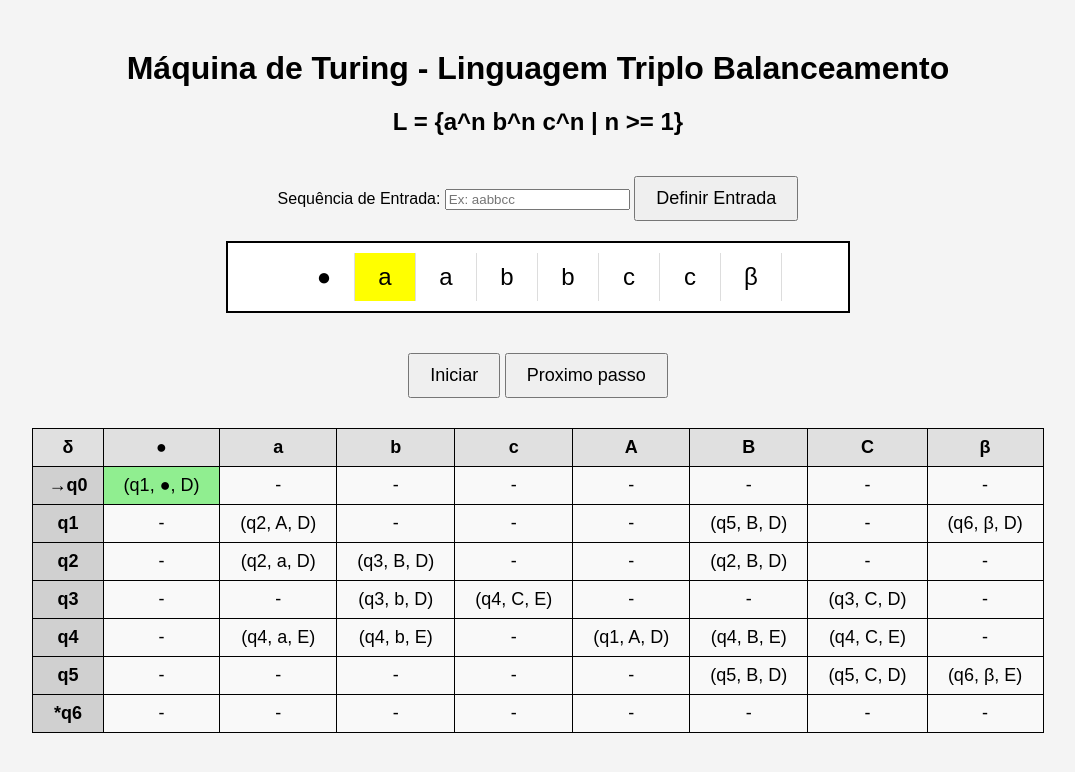
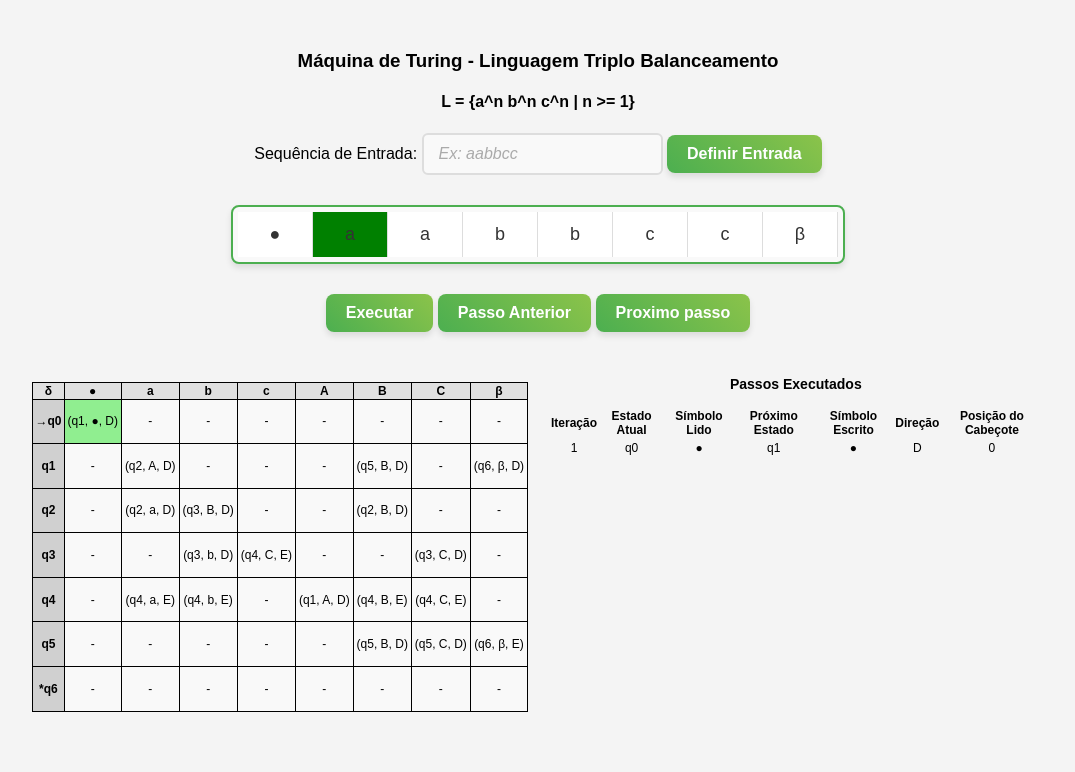
Before and after one commit to Edumokfa/maquinaDeTuring, a plain HTML site: page index.html in a window 1280 px wide. Both pictures are taken after a click on the button "Proximo passo". Shown: the whole page, without its empty margins (102-1177 px from the left). Drawn offline with Linux system fonts and the light colour scheme.

Commit message:
Ajustes finais

```diff
--- a/index.html
+++ b/index.html
@@ -8,8 +8,8 @@
 </head>
 <body>
     <div class="container">
-        <h1>Máquina de Turing - Linguagem Triplo Balanceamento</h1>
-        <h2>L = {a^n b^n c^n | n >= 1}</h2>
+        <h3>Máquina de Turing - Linguagem Triplo Balanceamento</h3>
+        <h4>L = {a^n b^n c^n | n >= 1}</h4>
 
         <label for="input-sequence">Sequência de Entrada:</label>
         <input type="text" id="input-sequence" placeholder="Ex: aabbcc">
@@ -18,10 +18,12 @@
         <div id="tape-container">
             <div id="tape"></div>
         </div>
-        <button onclick="startTuringMachine()">Iniciar</button>
+        <button onclick="startTuringMachine()">Executar</button>
+        <button onclick="prevStep()">Passo Anterior</button>
         <button onclick="step()">Proximo passo</button>
         <div id="result"></div>
 
+        <div style="display: flex;">
             <table id="transition-table">
                 <thead>
                     <tr>
@@ -116,6 +118,25 @@
                     </tr>
                 </tbody>
             </table>
+
+            <div id="steps-container">
+                <h3>Passos Executados</h3>
+                <table id="steps-table">
+                    <thead>
+                        <tr>
+                            <th>Iteração</th>
+                            <th>Estado Atual</th>
+                            <th>Símbolo Lido</th>
+                            <th>Próximo Estado</th>
+                            <th>Símbolo Escrito</th>
+                            <th>Direção</th>
+                            <th>Posição do Cabeçote</th>
+                        </tr>
+                    </thead>
+                    <tbody></tbody>
+                </table>
+            </div>
+        </div>
     </div>
 
 
--- a/script.js
+++ b/script.js
@@ -3,77 +3,71 @@ let head = 0;
 let state = 'q0';
 let acceptingState = 'q6';
 let countIteractions = 0;
+let history = [];
 
 function setInputTape() {
     const input = document.getElementById('input-sequence').value;
     countIteractions = 0;
+    history = [];
     if (input) {
         tape = ['●', ...input.split(''), 'β'];
         head = 0;
         state = 'q0';
         renderTape();
         document.getElementById('result').textContent = '';
+        clearStepsTable();
     } else {
         alert('Por favor, insira uma sequência de entrada.');
     }
 }
+
 const transitions = {
-    'q0': {
-        '●': ['q1', '●', 'D'],
-    },
-    'q1': {
-        'a': ['q2', 'A', 'D'],
-        'B': ['q5', 'B', 'D'],
-        'β': ['q6', 'β', 'D'],
-    },
-    'q2': {
-        'a': ['q2', 'a', 'D'],
-        'b': ['q3', 'B', 'D'],
-        'B': ['q2', 'B', 'D'],
-    },
-    'q3': {
-        'b': ['q3', 'b', 'D'],
-        'c': ['q4', 'C', 'E'],
-        'C': ['q3', 'C', 'D'],
-    },
-    'q4': {
-        'a': ['q4', 'a', 'E'],
-        'b': ['q4', 'b', 'E'],
-        'A': ['q1', 'A', 'D'],
-        'B': ['q4', 'B', 'E'],
-        'C': ['q4', 'C', 'E'],
-    },
-    'q5': {
-        'B': ['q5', 'B', 'D'],
-        'C': ['q5', 'C', 'D'],
-        'β': ['q6', 'β', 'D'],
-    },
+    'q0': { '●': ['q1', '●', 'D'] },
+    'q1': { 'a': ['q2', 'A', 'D'], 'B': ['q5', 'B', 'D'], 'β': ['q6', 'β', 'D'] },
+    'q2': { 'a': ['q2', 'a', 'D'], 'b': ['q3', 'B', 'D'], 'B': ['q2', 'B', 'D'] },
+    'q3': { 'b': ['q3', 'b', 'D'], 'c': ['q4', 'C', 'E'], 'C': ['q3', 'C', 'D'] },
+    'q4': { 'a': ['q4', 'a', 'E'], 'b': ['q4', 'b', 'E'], 'A': ['q1', 'A', 'D'], 'B': ['q4', 'B', 'E'], 'C': ['q4', 'C', 'E'] },
+    'q5': { 'B': ['q5', 'B', 'D'], 'C': ['q5', 'C', 'D'], 'β': ['q6', 'β', 'D'] },
 };
 
 function clearTableHighlight() {
     const tableCells = document.querySelectorAll('#transition-table td');
-    tableCells.forEach(cell => {
-        cell.classList.remove('highlight');
-    });
+    tableCells.forEach(cell => cell.classList.remove('highlight'));
 }
 
 function highlightTransition(state, symbol) {
     const rows = document.querySelectorAll('#transition-table tbody tr');
-
     rows.forEach(row => {
         const stateCell = row.querySelector('td:first-child');
         if (stateCell && stateCell.textContent.includes(state)) {
             const columns = row.querySelectorAll('td');
             const symbolIndex = { '●': 1, 'a': 2, 'b': 3, 'c': 4, 'A': 5, 'B': 6, 'C': 7, 'β': 8 };
-
             if (symbolIndex[symbol] != null) {
                 const cellToHighlight = columns[symbolIndex[symbol]];
-                if (cellToHighlight) {
-                    cellToHighlight.classList.add('highlight');
-                }
+                if (cellToHighlight) cellToHighlight.classList.add('highlight');
             }
         }
     });
+}
+
+function logStep(iteration, currentState, readSymbol, nextState, writeSymbol, direction, headPosition) {
+    const tableBody = document.querySelector('#steps-table tbody');
+    const row = document.createElement('tr');
+    row.innerHTML = `
+        <td>${iteration}</td>
+        <td>${currentState}</td>
+        <td>${readSymbol}</td>
+        <td>${nextState}</td>
+        <td>${writeSymbol}</td>
+        <td>${direction}</td>
+        <td>${headPosition}</td>
+    `;
+    tableBody.appendChild(row);
+}
+
+function clearStepsTable() {
+    const tableBody = document.querySelector('#steps-table tbody');
+    tableBody.innerHTML = '';
 }
 
 function step() {
@@ -84,10 +78,20 @@ function step() {
 
     if (!nextState) {
         let errorIn = countIteractions + 1;
-        document.getElementById('result').textContent = 'Erro em '+ errorIn +' iterações!';
+        document.getElementById('result').textContent = 'Erro em ' + errorIn + ' iterações!';
         return false;
     }
+
+    history.push({
+        tape: [...tape],
+        state,
+        head,
+        countIteractions,
+        symbol
+    });
+
     countIteractions++;
+    logStep(countIteractions, state, symbol, nextState, writeSymbol, direction, head);
 
     highlightTransition(state, symbol);
 
@@ -100,7 +104,35 @@ function step() {
     if (state === acceptingState) {
         document.getElementById('result').textContent = 'Aceito em ' + countIteractions + ' iterações!';
     }
+    return true;
 }
+
+function prevStep() {
+    if (history.length === 0) {
+        alert("Não há passos anteriores.");
+        return;
+    }
+    clearTableHighlight();
+
+    const lastStep = history.pop();
+    tape = lastStep.tape;
+    state = lastStep.state;
+    head = lastStep.head;
+    countIteractions = lastStep.countIteractions;
+    console.log(history)
+    if (history.length > 0) {
+        backStep = history[history.length - 1];
+        highlightTransition(backStep.state, backStep.symbol);
+    }
+
+
+    const tableBody = document.querySelector('#steps-table tbody');
+    tableBody.removeChild(tableBody.lastChild);
+
+    renderTape();
+    document.getElementById('result').textContent = '';
+}
+
 
 function startTuringMachine() {
     document.getElementById('result').textContent = '';
@@ -109,7 +141,8 @@ function startTuringMachine() {
             clearInterval(interval);
         } else {
             if (!step()){
-                return;
+                console.log('parou')
+                clearInterval(interval);
             }
         }
     }, 1000);
@@ -121,9 +154,7 @@ function renderTape() {
     tape.forEach((symbol, index) => {
         const cell = document.createElement('div');
         cell.textContent = symbol;
-        if (index === head) {
-            cell.style.backgroundColor = 'yellow';
-        }
+        if (index === head) cell.style.backgroundColor = 'green';
         tapeContainer.appendChild(cell);
     });
 }
--- a/style.css
+++ b/style.css
@@ -13,29 +13,80 @@ body {
     margin: 20px auto;
     width: 100%;
     overflow-x: auto;
+    padding: 10px 0;
 }
 
 #tape {
     display: inline-block;
-    padding: 10px;
-    background-color: #fff;
-    border: 2px solid #000;
-    font-size: 24px;
-    min-width: 600px;
+    padding: 5px;
+    background-color: #f9f9f9;
+    border: 2px solid #4CAF50;
+    border-radius: 8px;
+    min-width: 400px;
+    box-shadow: 0px 4px 6px rgba(0, 0, 0, 0.1);
 }
 
 #tape div {
     display: inline-block;
-    padding: 10px;
+    padding: 12px;
     border-right: 1px solid #ddd;
-    width: 40px;
+    width: 50px;
     text-align: center;
+    font-size: 18px;
+    color: #333;
+    background-color: #ffffff;
+    transition: background-color 0.3s ease, transform 0.2s ease;
+}
+
+#input-sequence{
+    padding: 10px 15px;
+    font-size: 16px;
+    border: 2px solid #ddd;
+    border-radius: 6px;
+    outline: none;
+    transition: border-color 0.3s ease, box-shadow 0.3s ease;
+    background-color: #f9f9f9;
+    color: #333;
+}
+
+#input-sequence:focus {
+    border-color: #4CAF50;
+    box-shadow: 0 0 8px rgba(76, 175, 80, 0.3);
+    background-color: #fff;
+}
+
+#input-sequence:hover {
+    border-color: #8BC34A;
+}
+
+#input-sequence::placeholder {
+    color: #aaa;
+    font-style: italic;
 }
 
 button {
+    background: linear-gradient(45deg, #4CAF50, #8BC34A);
+    border: none;
+    border-radius: 8px;
+    color: white;
     padding: 10px 20px;
-    font-size: 18px;
-    margin-top: 20px;
+    font-size: 16px;
+    font-weight: bold;
+    cursor: pointer;
+    transition: all 0.3s ease;
+    box-shadow: 0px 4px 6px rgba(0, 0, 0, 0.1);
+}
+
+button:hover {
+    background: linear-gradient(45deg, #43A047, #7CB342);
+    box-shadow: 0px 6px 8px rgba(0, 0, 0, 0.15);
+    transform: translateY(-2px);
+}
+
+button:active {
+    background: linear-gradient(45deg, #388E3C, #689F38);
+    box-shadow: 0px 3px 4px rgba(0, 0, 0, 0.2);
+    transform: translateY(0px);
 }
 
 #result {
@@ -45,17 +96,17 @@ button {
 }
 
 #transition-table {
-    width: 100%;
+    width: 50%;
     border-collapse: collapse;
     margin: 20px 0;
-    font-size: 18px;
+    font-size: 12px;
+    height: 330px;
     text-align: center;
 }
 
 #transition-table th,
 #transition-table td {
     border: 1px solid black;
-    padding: 8px;
 }
 
 #transition-table th {
@@ -75,3 +126,10 @@ button {
 .highlight {
     background-color: #90ee90 !important;
 }
+
+#steps-container{
+    width: 50%;
+    font-size: 12px;
+    margin-left: 20px;
+
+}
```
Lines whose indentation alone changed are shown as unchanged.
